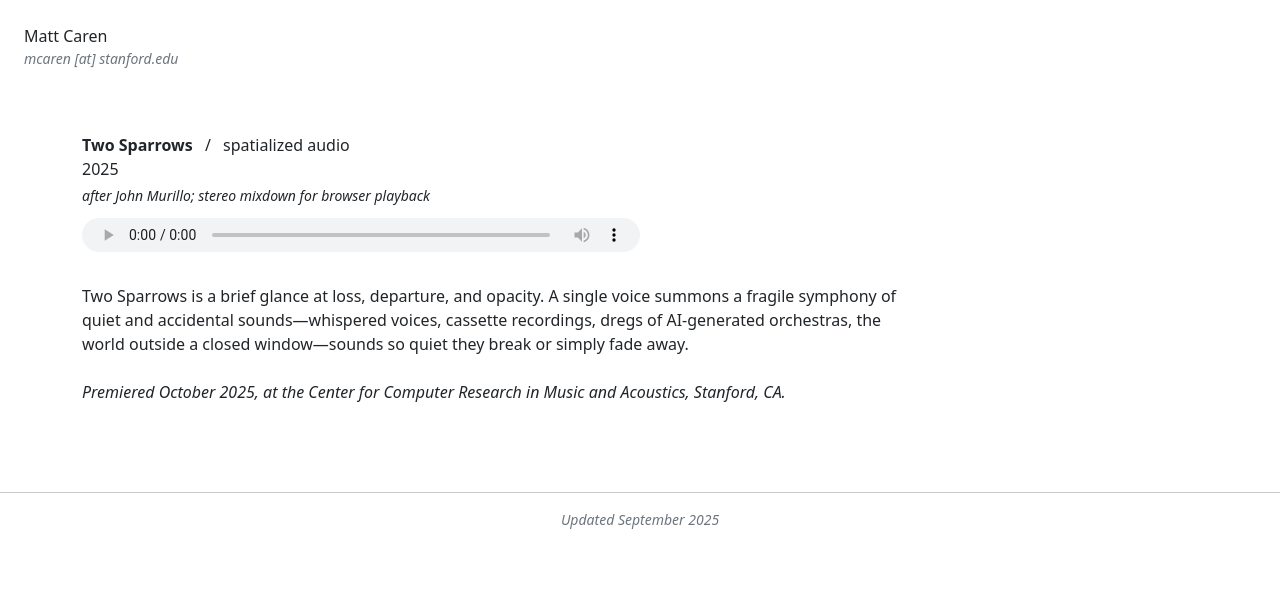
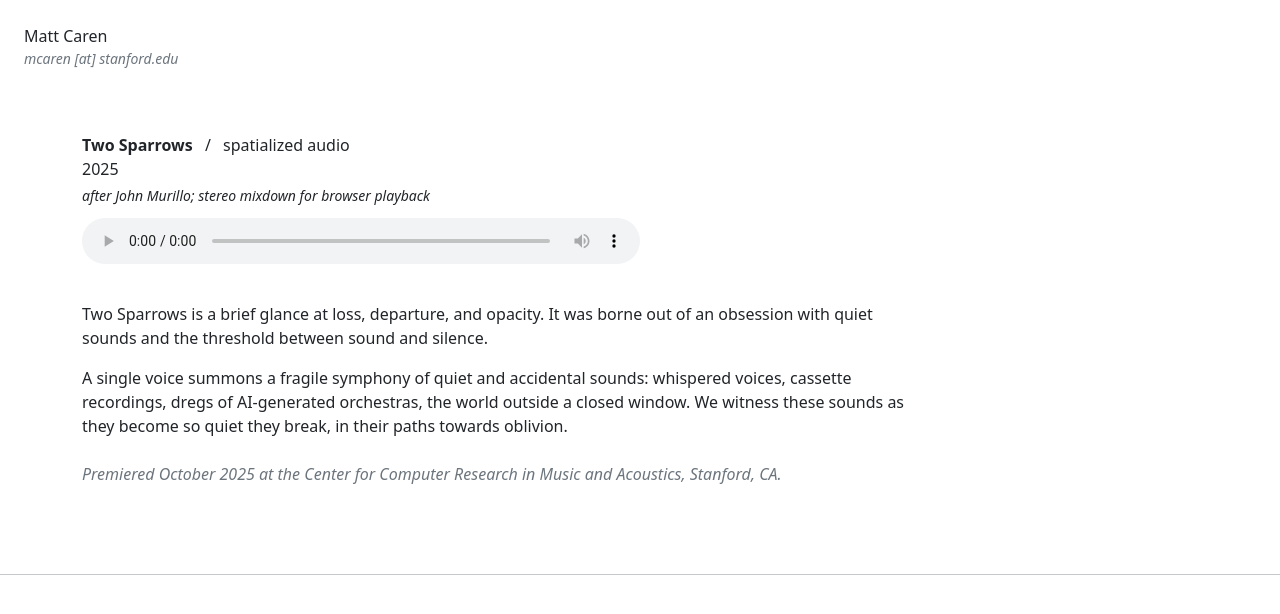
Before and after one commit to matthewcaren/matthewcaren.github.io, a plain HTML site: page works/twosparrows/index.html in a window 1280 px wide. Drawn offline with nearby package versions, Linux system fonts and the light colour scheme; files that its build step writes are made by us from their sources; a web font is replaced by a local one.

Commit message:
two sparrows program notes

```diff
--- a/works/twosparrows/index.html
+++ b/works/twosparrows/index.html
@@ -8,7 +8,6 @@
     <link href="https://fonts.googleapis.com/css2?family=Playfair+Display:ital,wght@0,400..900;1,400..900&display=swap"
         rel="stylesheet">
     <link rel="icon" type="image/png" href="../../img/favicon.png">
-    <link rel="stylesheet" href="../../styles.css">
     <link href="https://cdn.jsdelivr.net/npm/bootstrap@5.2.0-beta1/dist/css/bootstrap.min.css" rel="stylesheet"
         integrity="sha384-0evHe/X+R7YkIZDRvuzKMRqM+OrBnVFBL6DOitfPri4tjfHxaWutUpFmBp4vmVor" crossorigin="anonymous">
     <script src="https://kit.fontawesome.com/cf300e1a1c.js" crossorigin="anonymous"></script>
@@ -34,18 +33,18 @@
                 <source src="audio/two-sparrows.mp3" type="audio/mp3">
                 Your browser does not support the audio element.
             </audio>
-            <p class="w-75 my-4">Two Sparrows is a brief glance at loss, departure, and opacity. A single voice summons a fragile
-                symphony of
-                quiet and accidental sounds—whispered voices, cassette recordings, dregs of AI-generated orchestras, the world
-                outside a
-                closed window—sounds so quiet they break or simply fade away.
+            <p class="w-75 mt-4">Two Sparrows is a brief glance at loss, departure, and opacity. It was borne out of an obsession with quiet
+            sounds and the threshold between sound and silence.</p>
+            <p class="w-75">
+            A single voice summons a fragile symphony of quiet and accidental sounds: whispered voices,
+            cassette recordings, dregs of AI-generated orchestras, the world outside a closed window. We witness these sounds as
+            they become so quiet they break, in their paths towards oblivion.
             </p>
-            <p class="fst-italic">Premiered October 2025, at the Center for Computer Research in Music and Acoustics, Stanford, CA.</p>
+            <p class="fst-italic text-secondary mt-4">Premiered October 2025 at the Center for Computer Research in Music and Acoustics, Stanford, CA.</p>
         </div>
 
     </div>
     <hr class="mx-auto mt-5">
-    <p class="small fst-italic px-4 mx-auto text-center text-secondary">Updated September 2025</p>
 </body>
 
 </html>
```
